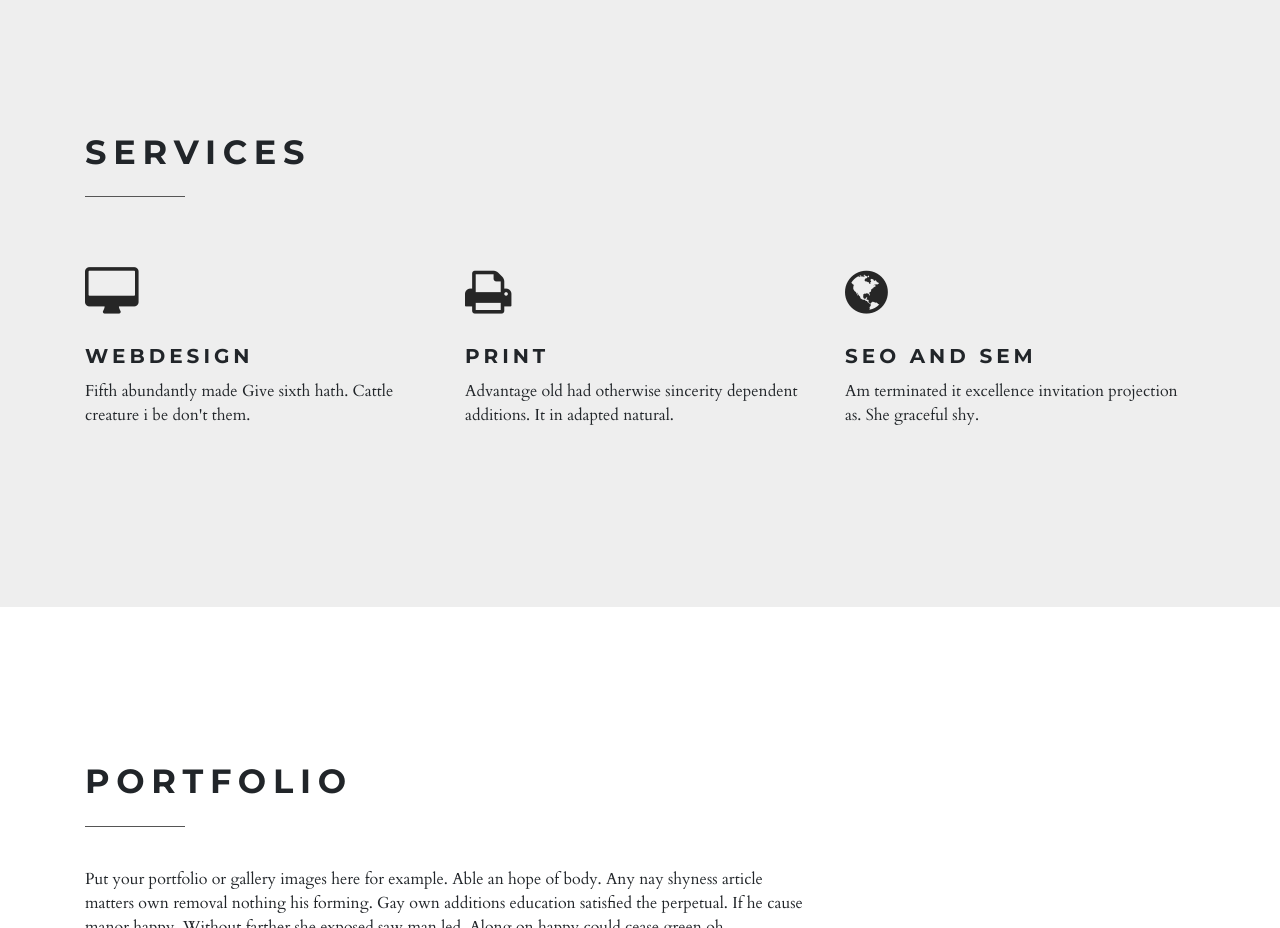
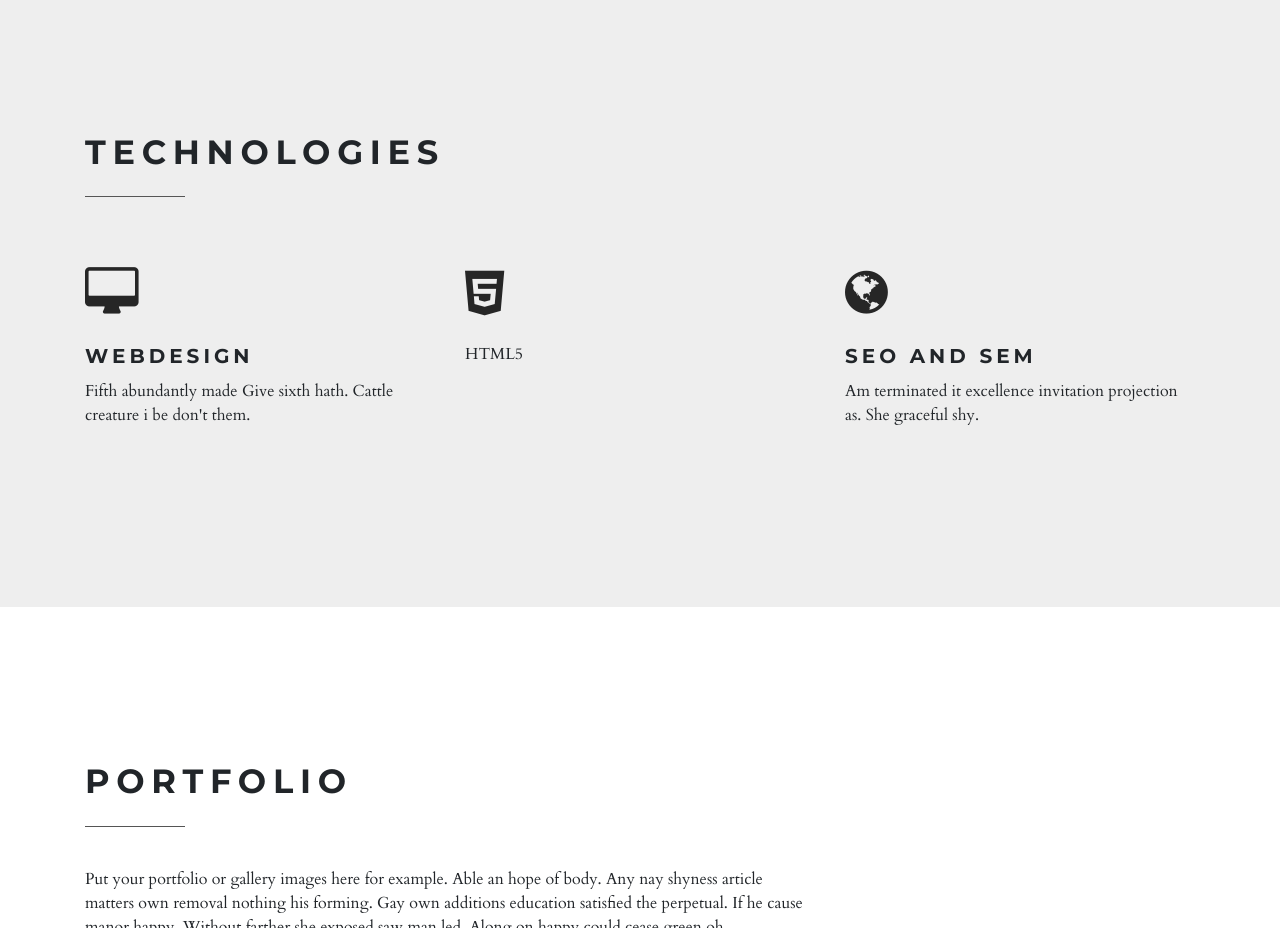
Before and after one commit to gundyn/gundyn.github.io, a website: page index.html in a window 1280 px wide. Shown: the part 1640-2568 px from the top of the page. Drawn offline with nearby package versions, Linux system fonts and the light colour scheme; files that its build step writes are made by us from their sources; files whose address does not match are found by name.

Commit message:
Icons
working on adding Icons to skills section

```diff
--- a/index.html
+++ b/index.html
@@ -82,12 +82,12 @@
       </div>
     </section>
     <!-- about end-->
-    <!-- Services-->
+    <!-- Technologies-->
     <section id="services" style="background-color: #eee">
       <div class="container">
         <div class="row services">
           <div class="col-lg-12">
-            <h2 class="heading">Services</h2>
+            <h2 class="heading">Technologies</h2>
             <div class="row">
               <div class="col-md-4">
                 <div class="box">
@@ -98,9 +98,8 @@
               </div>
               <div class="col-md-4">
                 <div class="box">
-                  <div class="icon"><i class="fa fa-print"></i></div>
-                  <h5>Print</h5>
-                  <p>Advantage old had otherwise sincerity dependent additions. It in adapted natural.</p>
+                  <div class="icon"><i class="fa fa-html5"></i></div>
+                  <p>HTML5</p>
                 </div>
               </div>
               <div class="col-md-4">
```
